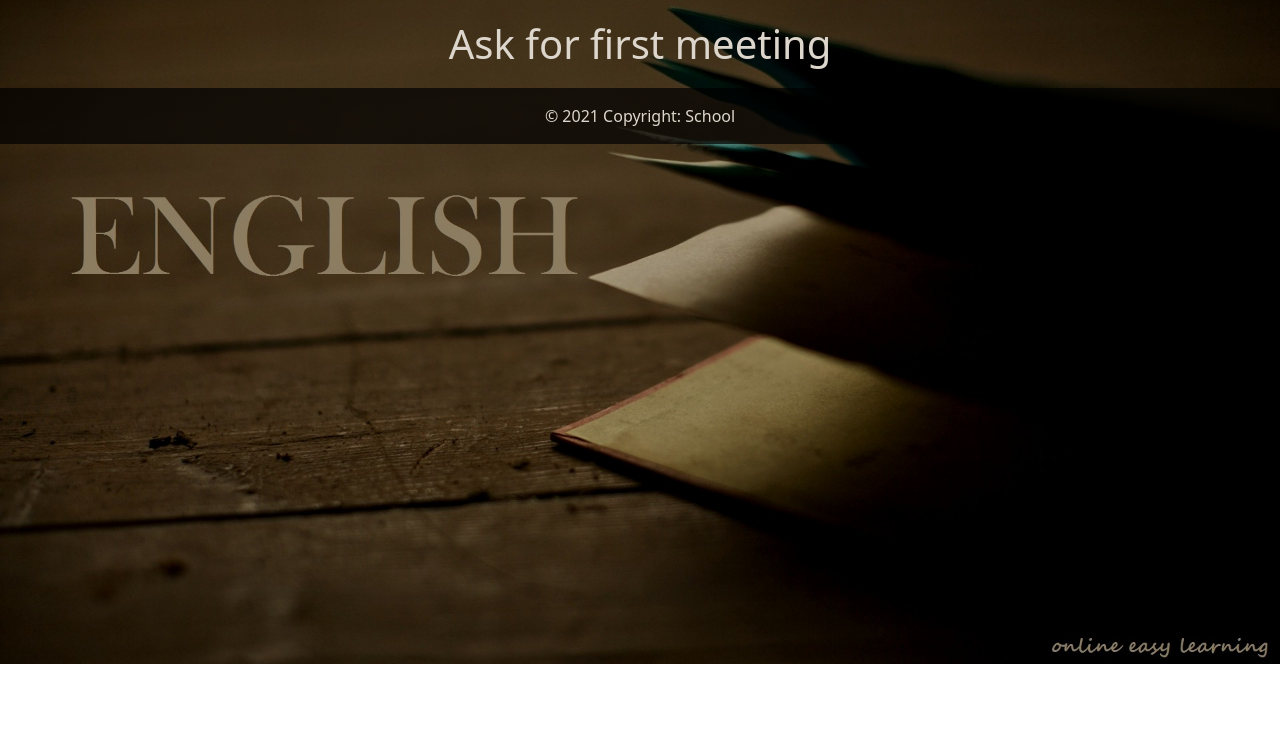
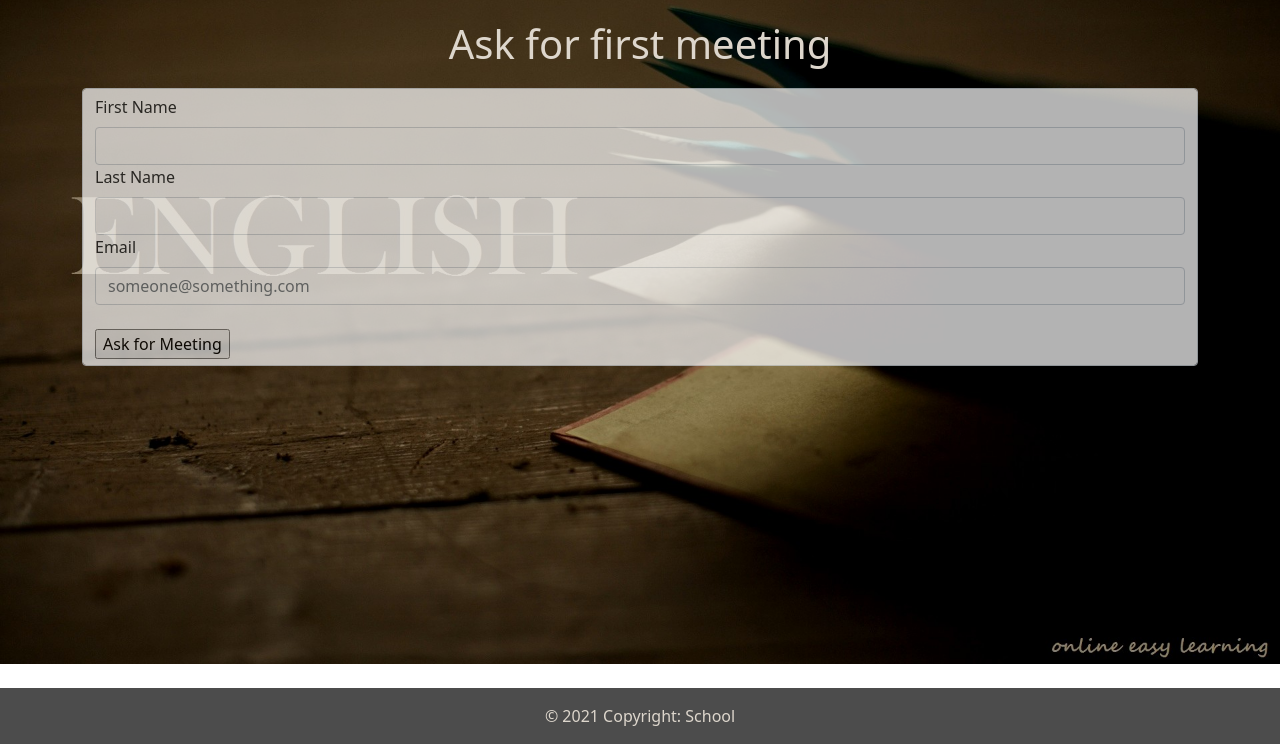
Before and after one commit to ringomag/skolaProject, a Django app: page /first_meeting in a window 1280 px wide. Shown: the part 56-800 px from the top of the page. Run offline with Django 3.2, Linux system fonts and the light colour scheme.

Commit message:
First Meeting

```diff
--- /dev/null
+++ b/skola/forms.py
@@ -0,0 +1,7 @@
+from django import forms
+from django.forms.fields import CharField
+
+class FirstMeeting(forms.Form):
+    firstName=forms.CharField(widget=forms.TextInput(attrs={'class':'form-control'}))
+    lastName=forms.CharField(max_length=30, widget=forms.TextInput(attrs={'class':'form-control'}))
+    email=forms.EmailField(max_length=50, widget=forms.EmailInput(attrs={'class': 'form-control', 'placeholder':"someone@something.com"}))
--- a/skola/templates/base.html
+++ b/skola/templates/base.html
@@ -41,7 +41,7 @@
 
     </div>
     <footer>
-      <div class="text-center p-3" style="background-color: rgba(0, 0, 0, 0.7); color:#ddd6cc;">
+      <div id="absolute" class="text-center p-3" style="background-color: rgba(0, 0, 0, 0.7); color:#ddd6cc;">
       © 2021 Copyright: School</div>
     </footer>
     <script src="https://cdn.jsdelivr.net/npm/bootstrap@5.0.1/dist/js/bootstrap.bundle.min.js" integrity="sha384-gtEjrD/SeCtmISkJkNUaaKMoLD0//ElJ19smozuHV6z3Iehds+3Ulb9Bn9Plx0x4" crossorigin="anonymous"></script>
--- a/skola/templates/first_meeting.html
+++ b/skola/templates/first_meeting.html
@@ -5,3 +5,23 @@
 {% block heading %}
 <h1 class="text-center">Ask for first meeting</h1>
 {% endblock %}
+
+{% block content %}
+<div class="row">
+    <div class="col">
+        <form action="POST" class="form-control" style="opacity: 0.7">
+            {% csrf_token %}
+            <label for="firstName.id_for_label" class="form-label">First Name</label>
+            {{form.firstName}}
+            <label for="lastName.id_for_label" class="form-label">Last Name</label>
+            {{form.firstName}}
+            <label for="email.id_for_label" class="form-label">Email</label>
+            {{form.email}}
+            <br>
+            <input type="submit" value="Ask for Meeting">
+        </form>
+    </div>
+</div>
+
+
+{% endblock %}
--- a/skola/views.py
+++ b/skola/views.py
@@ -1,4 +1,5 @@
 from django.shortcuts import render
+from .forms import FirstMeeting
 
 def index(request):
     return render(request, 'index.html', {})
@@ -13,4 +14,5 @@
     return render(request, 'blog.html', {})
 
 def firstMeeting(request):
-    return render(request, 'first_meeting.html', {})
+    form = FirstMeeting
+    return render(request, 'first_meeting.html', {'form':form})
```
Also changed, not shown: skola/templates/programs.html (+7 -7 lines).
